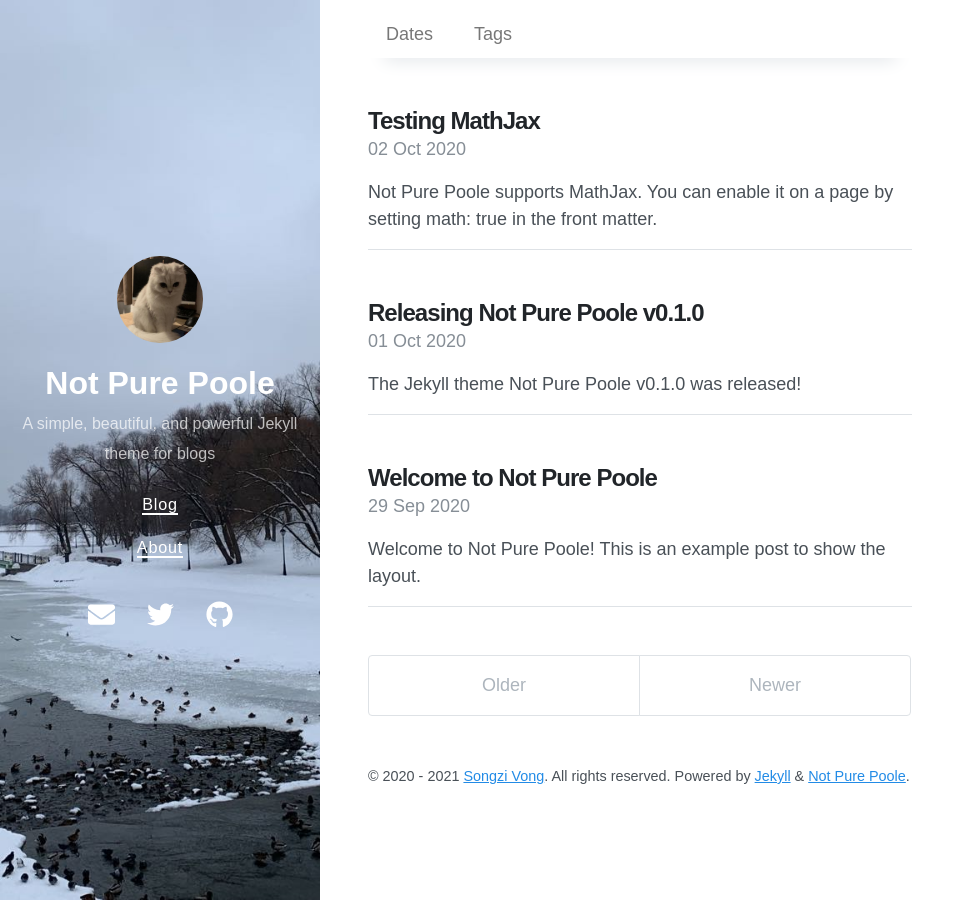
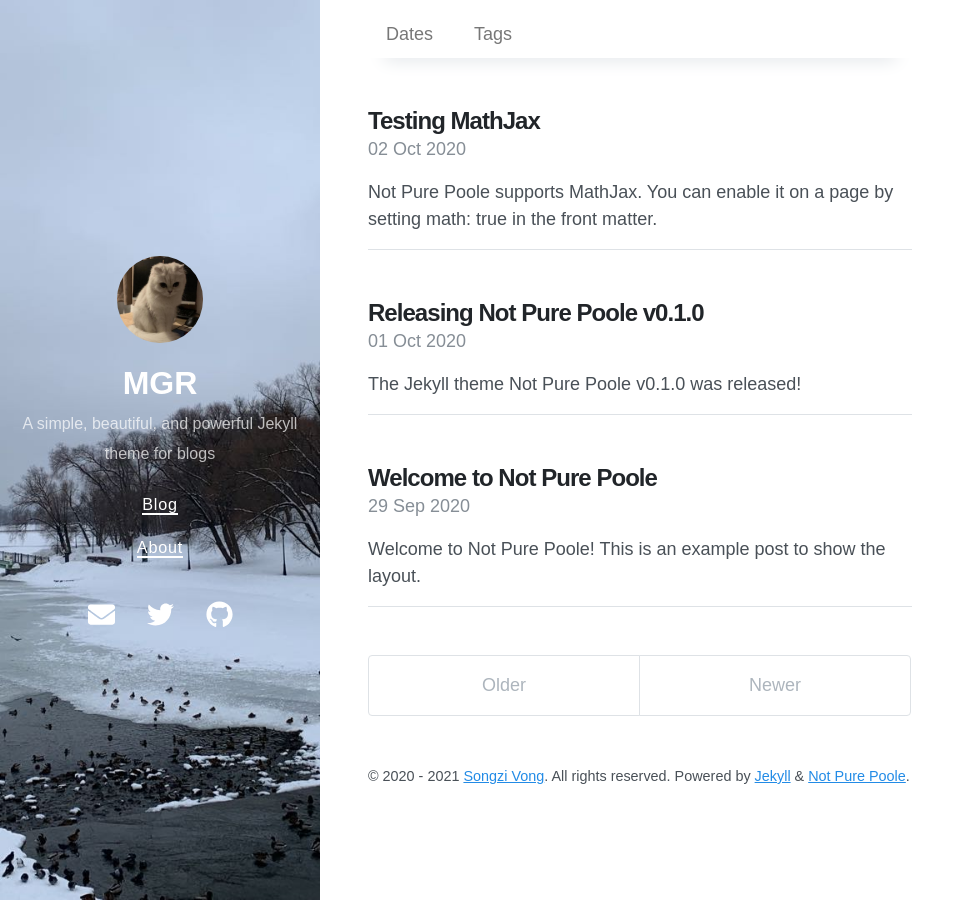
Before and after one commit to MGRoid/MGRoid.github.io, a Jekyll site: the page built from index.html, in a window 1280 px wide. Shown: the whole page, without its empty margins (0-975 px from the left). Built offline with Jekyll 4.4.1, drawn with Linux system fonts in a browser that asks for light colours; nearby versions of some CDN libraries; the list of posts is cut into pages by our own code.

Commit message:
Update _config.yml

```diff
--- a/_config.yml
+++ b/_config.yml
@@ -1,5 +1,5 @@
 # Setup
-title: Not Pure Poole
+title: MGR
 description: A simple, beautiful, and powerful Jekyll theme for blogs
 url: https://vszhub.github.io
 avatar: /avatar.jpeg
```
